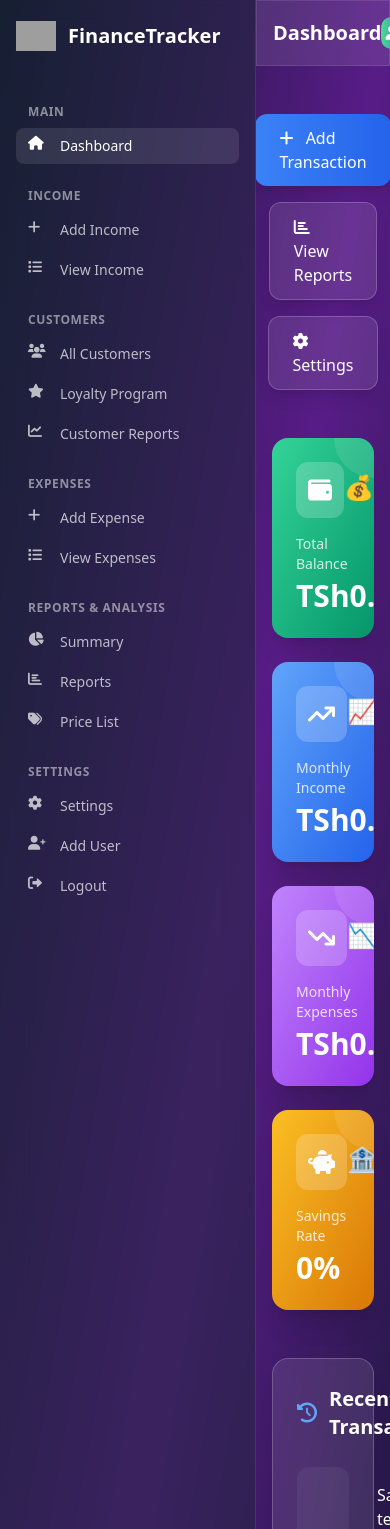
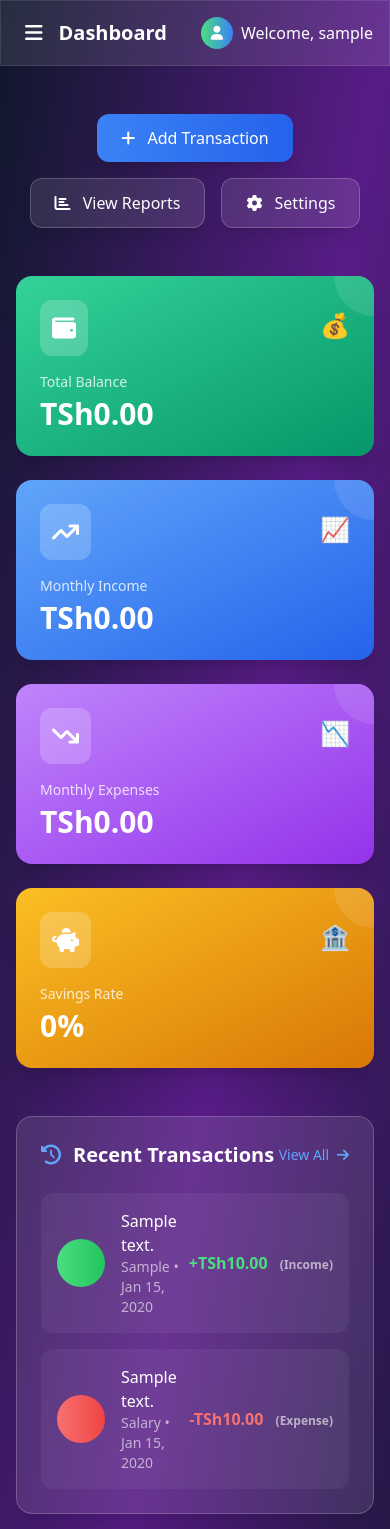
Before and after one commit to SOLO360/Finance_app, a PHP site: page / in a window 390 px wide. Shown: the top 1529 px of the page. Run offline with PHP 8.4, Linux system fonts and the light colour scheme; the visitor is signed in with stand-in values (Sample User, id 1); data comes from the database, SQL or seed files in the repository; tables that the repository leaves empty or names only in its code hold one stand-in row (values such as "Sample post"); data that the repository does not hold is empty; some libraries are stand-ins or nearby versions; grey boxes are pictures that could not be loaded.

Commit message:
Implement sidebar toggle functionality
- Added a toggle button for the sidebar, visible on smaller screens.
- Modified sidebar HTML and CSS for responsive behavior:
  - Initially hidden off-screen on small screens.
  - Statically visible on large screens, pushing main content.
- Implemented JavaScript to control the sidebar's open/closed state on small screens.
- Ensured smooth transitions for sidebar movement.

```diff
--- a/includes/sidebar.php
+++ b/includes/sidebar.php
@@ -1,5 +1,5 @@
 <!-- Sidebar -->
-<div class="w-64 bg-slate-800/50 backdrop-blur-lg border-r border-white/10">
+<div id="sidebar" class="w-64 bg-slate-800/50 backdrop-blur-lg border-r border-white/10 fixed inset-y-0 left-0 z-30 transform -translate-x-full transition-transform duration-300 ease-in-out lg:translate-x-0 lg:static lg:inset-auto">
     <div class="p-4">
         <div class="flex items-center space-x-3">
             <div class="h-10 w-10 rounded-lg flex items-center justify-center">
--- a/index.php
+++ b/index.php
@@ -189,12 +189,15 @@ $financialGoals = $stmt->get_result();
         <?php include 'includes/sidebar.php'; ?>
 
         <!-- Main Content -->
-        <div class="flex-1 overflow-auto ">
+        <div class="flex-1 overflow-auto lg:ml-64">
             <!-- Header -->
             <header class="glass-effect border-b border-white/10">
                 <div class="max-w-7xl mx-auto px-4 sm:px-6 lg:px-8">
                     <div class="flex justify-between h-16">
                         <div class="flex items-center">
+                            <button id="sidebarToggle" class="text-white p-2 rounded-md hover:bg-white/20 lg:hidden mr-2">
+                                <i class="fas fa-bars text-xl"></i>
+                            </button>
                             <h1 class="text-xl font-bold text-white">Dashboard</h1>
                         </div>
                         <div class="flex items-center space-x-4">
@@ -497,5 +500,6 @@ $financialGoals = $stmt->get_result();
             });
         });
     </script>
+    <script src="js/app.js" defer></script>
 </body>
 </html>
--- /dev/null
+++ b/js/app.js
@@ -0,0 +1,22 @@
+document.addEventListener('DOMContentLoaded', function () {
+    const sidebar = document.getElementById('sidebar');
+    const sidebarToggle = document.getElementById('sidebarToggle');
+    // const mainContent = document.querySelector('.flex-1.overflow-auto'); // To potentially add an overlay effect later
+
+    if (sidebarToggle && sidebar) {
+        sidebarToggle.addEventListener('click', function () {
+            sidebar.classList.toggle('-translate-x-full'); // For small screens
+            // Optional: Add an overlay to the main content when sidebar is open on mobile
+            // For example, create a div, append it, and toggle its visibility.
+        });
+    }
+
+    // Optional: Close sidebar if clicking outside of it on mobile
+    // document.addEventListener('click', function(event) {
+    //     const isClickInsideSidebar = sidebar.contains(event.target);
+    //     const isClickOnToggle = sidebarToggle.contains(event.target);
+    //     if (!isClickInsideSidebar && !isClickOnToggle && !sidebar.classList.contains('-translate-x-full') && window.innerWidth < 1024) {
+    //         sidebar.classList.add('-translate-x-full');
+    //     }
+    // });
+});
```
